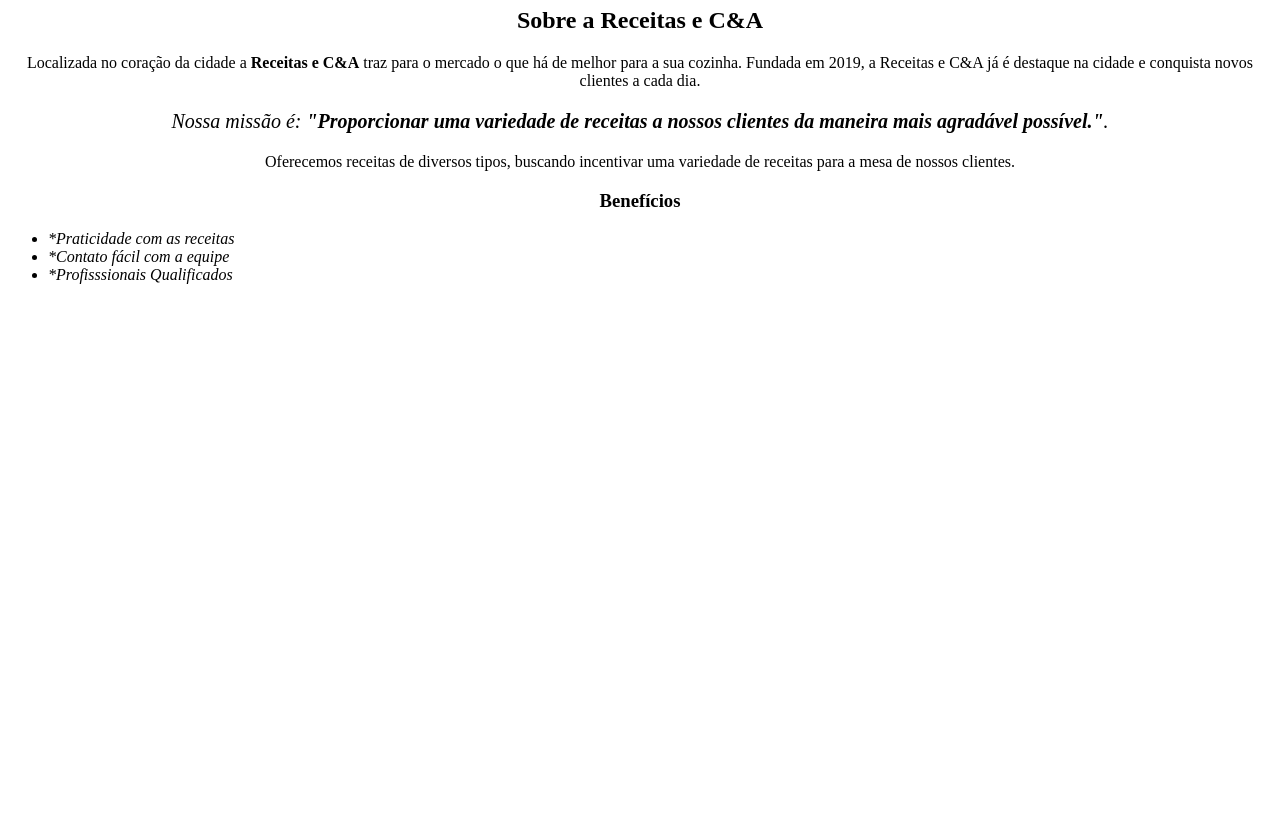
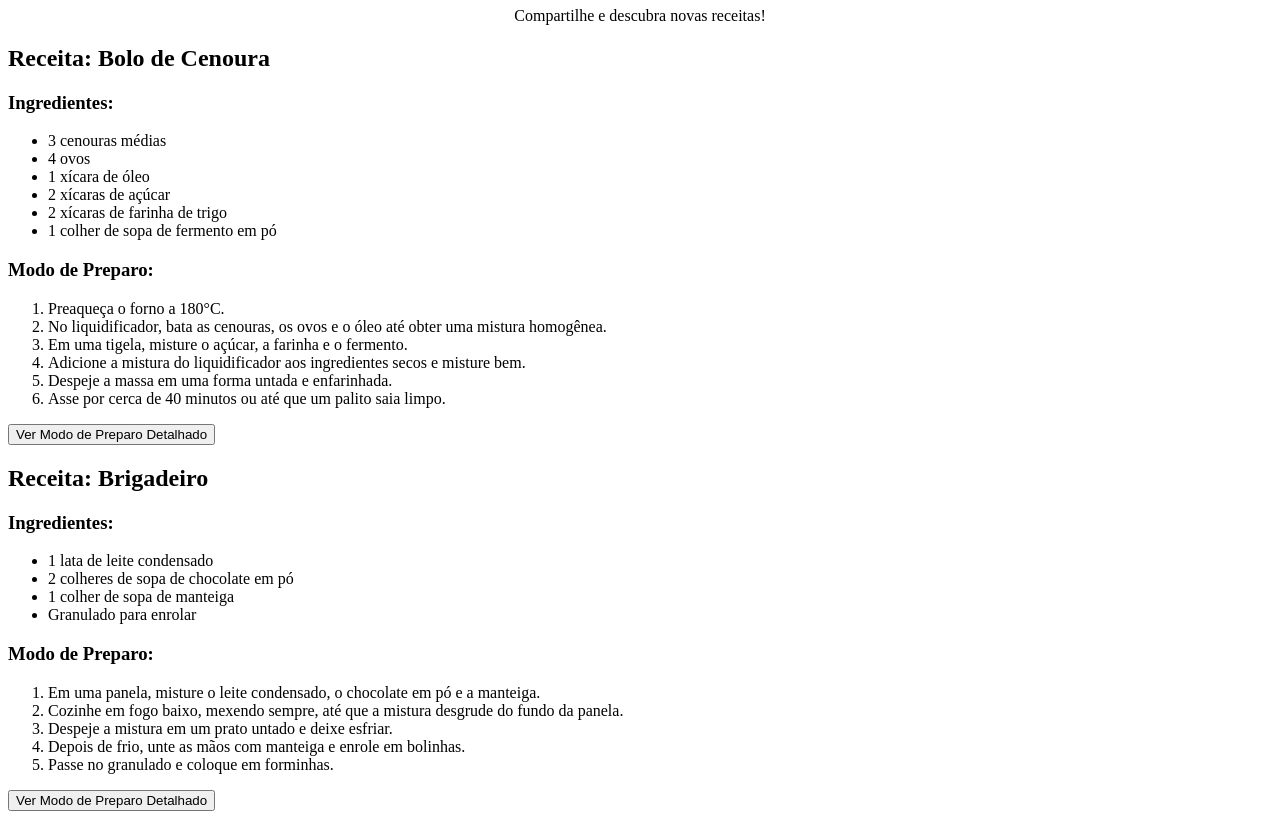
Before and after one commit to Ovarsugg/Trabalho-Escola, a plain HTML site: page index.html in a window 1280 px wide. Shown: the part 73-892 px from the top of the page. Before the commit the page ends 800 px from the top, so only its background shows below. Drawn offline with Linux system fonts and the light colour scheme.

Commit message:
Update index.html

```diff
--- a/index.html
+++ b/index.html
@@ -1,32 +1,74 @@
 <!DOCTYPE html>
-<html lang="pt-br">
+<html lang="pt-BR">
 <head>
     <meta charset="UTF-8">
+    <meta name="viewport" content="width=device-width, initial-scale=1.0">
+    <title>Receitas Deliciosas</title>
     <link rel="stylesheet" href="estilo.css">
-         <title>Receitas e C&A</title>
 </head>
+<body>
 
-    <body>
 <header>
-            <h1 class="titulo-principal">Receitas e C&A</h1>
+    <h1>Receitas Deliciosas</h1>
+    <p>Compartilhe e descubra novas receitas!</p>
 </header>
-        <div class="principal">
-            <h2 class="titulo-centralizado">Sobre a Receitas e C&A</h2>
 
-            <p>Localizada no coração da cidade a <strong>Receitas e C&A</strong> traz para o mercado o que há de melhor para a sua cozinha. Fundada em 2019, a Receitas e C&A já é destaque na cidade e conquista novos clientes a cada dia.</p>
-
-            <p id="missao"><em>Nossa missão é: <strong>"Proporcionar uma variedade de receitas a nossos clientes da maneira mais agradável possível."</strong>.</em></p>
-
-            <p>Oferecemos receitas de diversos tipos, buscando incentivar uma variedade de receitas para a mesa de nossos clientes.</p>
+<div class="recipe">
+    <h2>Receita: Bolo de Cenoura</h2>
+    <div class="ingredients">
+        <h3>Ingredientes:</h3>
+        <ul>
+            <li>3 cenouras médias</li>
+            <li>4 ovos</li>
+            <li>1 xícara de óleo</li>
+            <li>2 xícaras de açúcar</li>
+            <li>2 xícaras de farinha de trigo</li>
+            <li>1 colher de sopa de fermento em pó</li>
+        </ul>
+    </div>
+    <div class="instructions">
+        <h3>Modo de Preparo:</h3>
+        <ol>
+            <li>Preaqueça o forno a 180°C.</li>
+            <li>No liquidificador, bata as cenouras, os ovos e o óleo até obter uma mistura homogênea.</li>
+            <li>Em uma tigela, misture o açúcar, a farinha e o fermento.</li>
+            <li>Adicione a mistura do liquidificador aos ingredientes secos e misture bem.</li>
+            <li>Despeje a massa em uma forma untada e enfarinhada.</li>
+            <li>Asse por cerca de 40 minutos ou até que um palito saia limpo.</li>
+        </ol>
+        <button onclick="toggleDetails('details1')">Ver Modo de Preparo Detalhado</button>
+        <div id="details1" class="detailed-instructions" style="display: none;">
+            <h4>Modo de Preparo Detalhado:</h4>
+            <p>1. Comece lavando bem as cenouras e descascando-as. Corte em pedaços pequenos para facilitar o batimento.</p>
+            <p>2. Em seguida, bata as cenouras no liquidificador com os ovos e o óleo até que a mistura fique bem homogênea.</p>
+            <p>3. Em uma tigela separada, misture o açúcar, a farinha e o fermento. Certifique-se de que não haja grumos.</p>
+            <p>4. Combine as duas misturas, mexendo delicadamente para não perder a aeração.</p>
+            <p>5. Despeje a massa na forma e leve ao forno. O tempo de cozimento pode variar, então fique de olho!</p>
+        </div>
+    </div>
 </div>
 
-        <div class="benefícios">
-            <h3 class="titulo-centralizado">Benefícios</h3>
+<div class="recipe">
+    <h2>Receita: Brigadeiro</h2>
+    <div class="ingredients">
+        <h3>Ingredientes:</h3>
         <ul>
-                <li class="itens">*Praticidade com as receitas</li>
-                <li class="itens">*Contato fácil com a equipe</li>
-                <li class="itens">*Profisssionais Qualificados</li>
+            <li>1 lata de leite condensado</li>
+            <li>2 colheres de sopa de chocolate em pó</li>
+            <li>1 colher de sopa de manteiga</li>
+            <li>Granulado para enrolar</li>
         </ul>
     </div>
-    </body>
-</html>
+    <div class="instructions">
+        <h3>Modo de Preparo:</h3>
+        <ol>
+            <li>Em uma panela, misture o leite condensado, o chocolate em pó e a manteiga.</li>
+            <li>Cozinhe em fogo baixo, mexendo sempre, até que a mistura desgrude do fundo da panela.</li>
+            <li>Despeje a mistura em um prato untado e deixe esfriar.</li>
+            <li>Depois de frio, unte as mãos com manteiga e enrole em bolinhas.</li>
+            <li>Passe no granulado e coloque em forminhas.</li>
+        </ol>
+        <button onclick="toggleDetails('details2')">Ver Modo de Preparo Detalhado</button>
+        <div id="details2" class="detailed-instructions" style="display: none;">
+            <h4>Modo de Preparo Detalhado:</h4>
+            <p>1. Em uma panela média, coloque o leite condensado, o chocolate em pó e a manteiga.</p>
```
Lines whose indentation alone changed are shown as unchanged.
